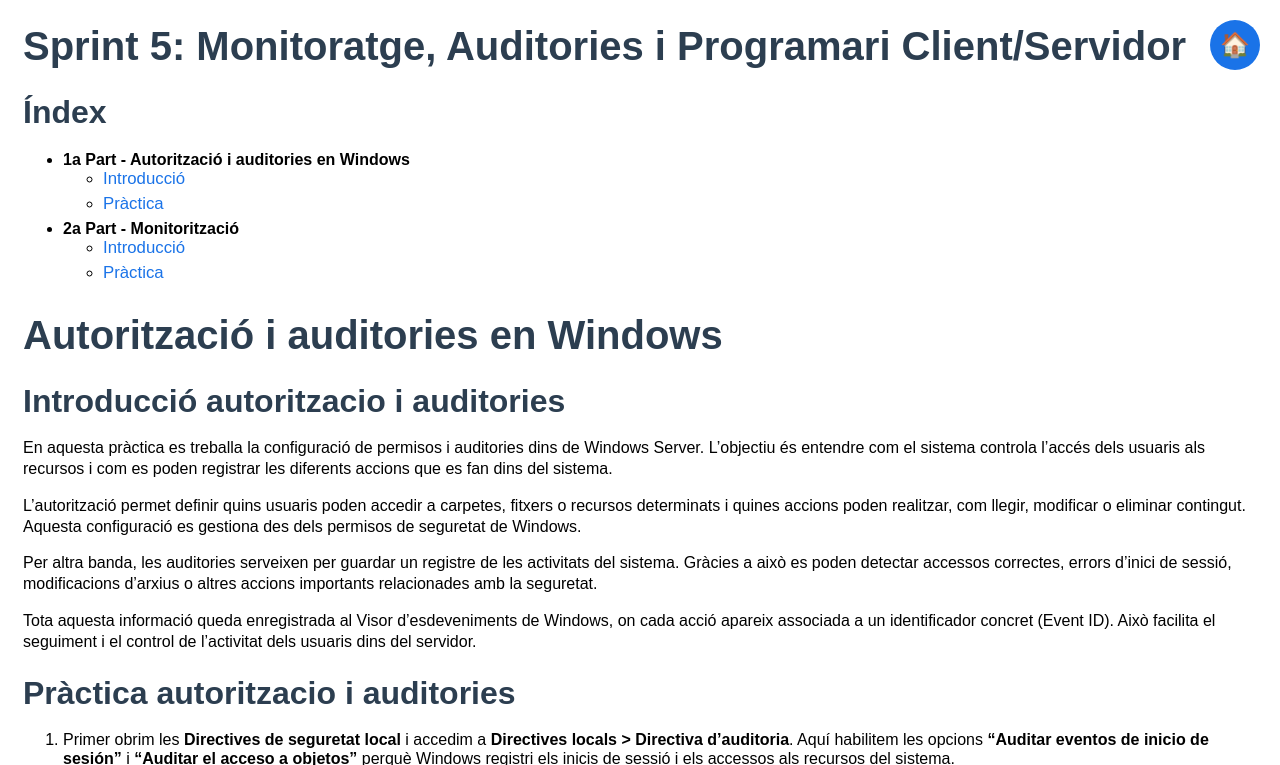
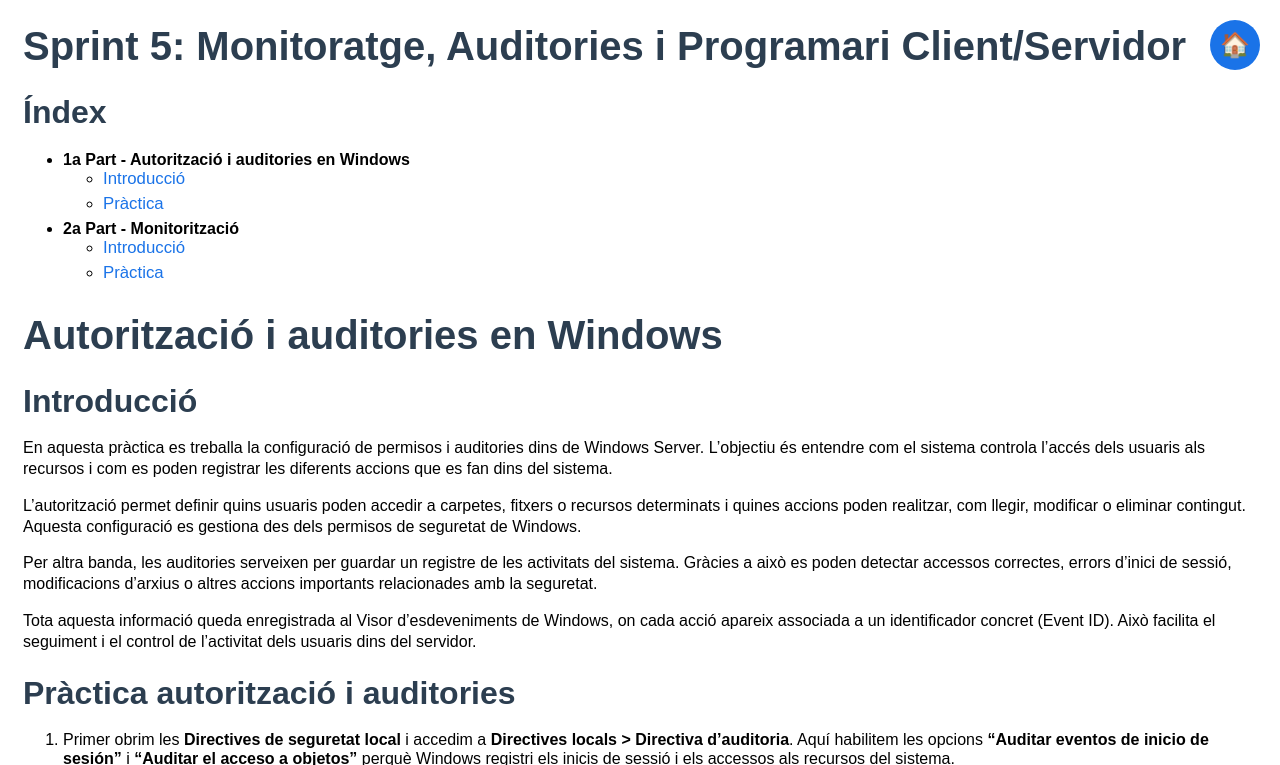
Before and after one commit to pauserra-IE/ISOPJ2, a Jekyll site: the page built from SP5/SP5.md, in a window 1280 px wide and 900 px high, cut to the strip 0-765 px from the top of the window. Built offline with Jekyll 4.4.1, drawn with Linux system fonts in a browser that asks for light colours; some of the changed text lies outside the part shown.

Commit message:
Fix headings and links in SP5.md
Updated section headings and links for consistency and clarity.

```diff
--- a/SP5/SP5.md
+++ b/SP5/SP5.md
@@ -6,16 +6,16 @@ title: "Sprint 5: Monitoratge, Auditories i Programari Client/Servidor"
 ## Índex
 
 - **1a Part - Autorització i auditories en Windows**
-  - [Introducció](#introduccio-autoritzacio-i-auditories)
-  - [Pràctica](#practica-autoritzacio-i-auditories)
+  - [Introducció](#introducció)
+  - [Pràctica](#pràctica-autorització-i-auditories)
 
 - **2a Part - Monitorització**
-  - [Introducció](#introduccio-monitoritzacio)
-  - [Pràctica](#practica-monitoritzacio)
+  - [Introducció](#introducció-1)
+  - [Pràctica](#pràctica-monitorització)
 
 # Autorització i auditories en Windows
 
-## Introducció autoritzacio i auditories
+## Introducció
 
 En aquesta pràctica es treballa la configuració de permisos i auditories dins de Windows Server. L’objectiu és entendre com el sistema controla l’accés dels usuaris als recursos i com es poden registrar les diferents accions que es fan dins del sistema.
 
@@ -25,7 +25,7 @@ Per altra banda, les auditories serveixen per guardar un registre de les activit
 
 Tota aquesta informació queda enregistrada al Visor d’esdeveniments de Windows, on cada acció apareix associada a un identificador concret (Event ID). Això facilita el seguiment i el control de l’activitat dels usuaris dins del servidor.
 
-## Pràctica autoritzacio i auditories
+## Pràctica autorització i auditories
 
 1. Primer obrim les **Directives de seguretat local** i accedim a **Directives locals > Directiva d’auditoria**. Aquí habilitem les opcions **“Auditar eventos de inicio de sesión”** i **“Auditar el acceso a objetos”** perquè Windows registri els inicis de sessió i els accessos als recursos del sistema.
 
```
Also changed, not shown: other parts of SP5/SP5.md (+1 -1 lines).
